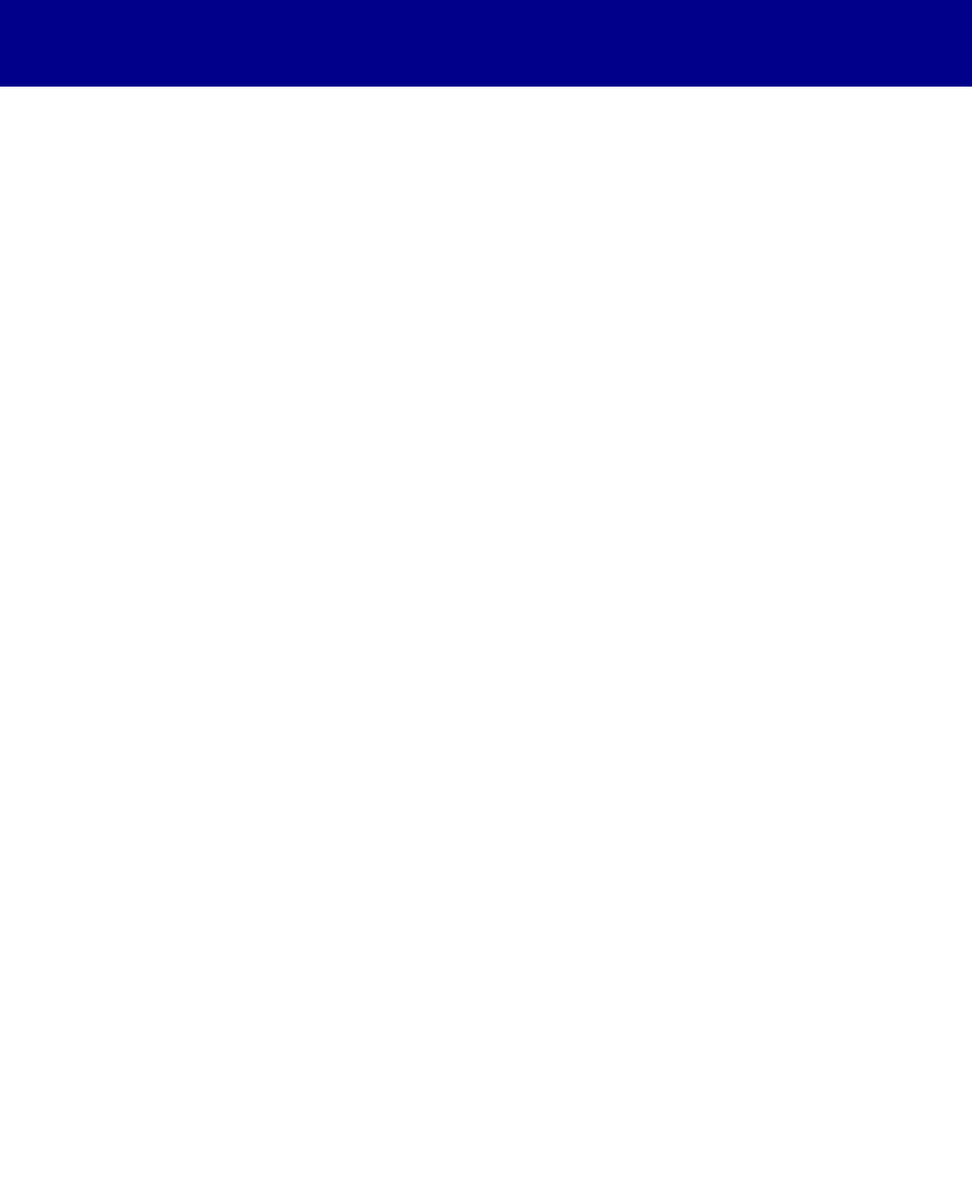
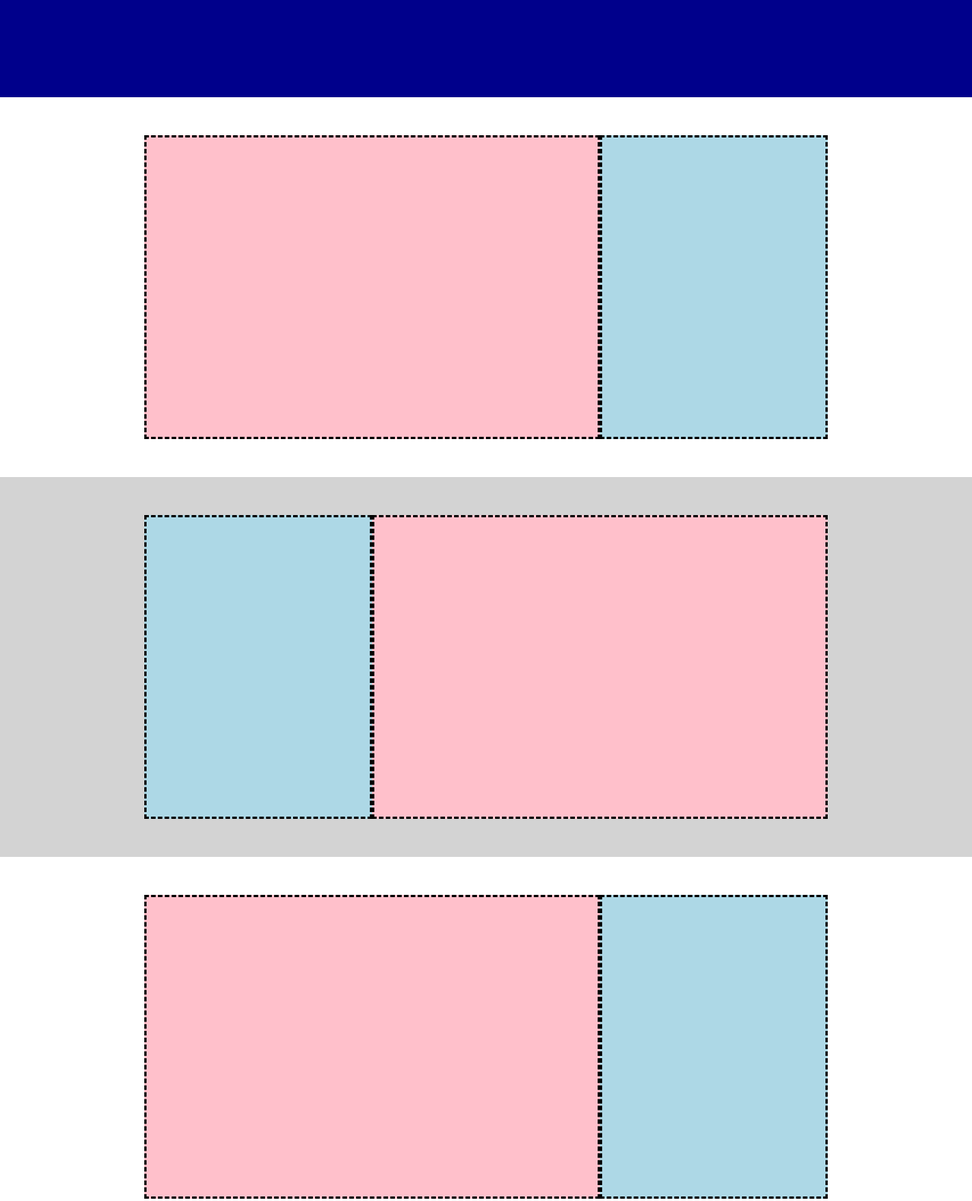
Before and after one commit to DennyRubino/-htmlcss-struttura-discord, a plain HTML site: page index.html in a window 1280 px wide. Shown: the part 540-2121 px from the top of the page at 76% size. Before the commit the page ends 800 px from the top, so only its background shows below. Drawn offline with Linux system fonts and the light colour scheme.

Commit message:
add Rectangle

```diff
--- a/css/style.css
+++ b/css/style.css
@@ -32,7 +32,7 @@
 }
 .header-top .logo,
 .header-top nav,
-.header-top . login {
+.header-top .login {
     border: 1px dashed black;
     padding: 6px;
 }
@@ -46,11 +46,41 @@
     width: 60%;
     text-align: center;
 }
+.rectangle-container {
+    display: flex;
+    justify-content: center; /
+    gap: 0px; }
+
 .rectangle {
     padding: 100px;
     background-color: white;
     height: 200px;
     width: 1200px;
-    border: black solid;
+    border: black dashed;
 
 }
+.rectangle-pink {
+    padding: 100px;
+    background-color: pink;
+    height: 400px;
+    width: 600px;
+    border: black dashed;
+    margin-top: 50px;
+    margin-bottom: 50px;
+}
+
+.rectangle-lightblue {
+    padding: 100px;
+    background-color: lightblue;
+    height: 400px;
+    width: 300px;
+    border: black dashed;
+    margin-top: 50px;
+    margin-bottom: 50px;
+}
+.background{
+    background-color: #D3D3D3;
+}
+.square{
+    padding:100px
+}
--- a/index.html
+++ b/index.html
@@ -18,5 +18,21 @@
 </header><div>
 <div class="header-bottom"><div class="rectangle"></div></div>
 </div>
+
+<div class="rectangle-container">
+    <div class="rectangle-pink"></div>
+    <div class="rectangle-lightblue"></div>
+</div>
+<div class="background">
+<div class="rectangle-container">
+    <div class="rectangle-lightblue"></div>
+    <div class="rectangle-pink"></div>
+</div>
+</div>
+
+<div class="rectangle-container">
+    <div class="rectangle-pink"></div>
+    <div class="rectangle-lightblue"></div>
+</div>
 </body>
 </html>
```
